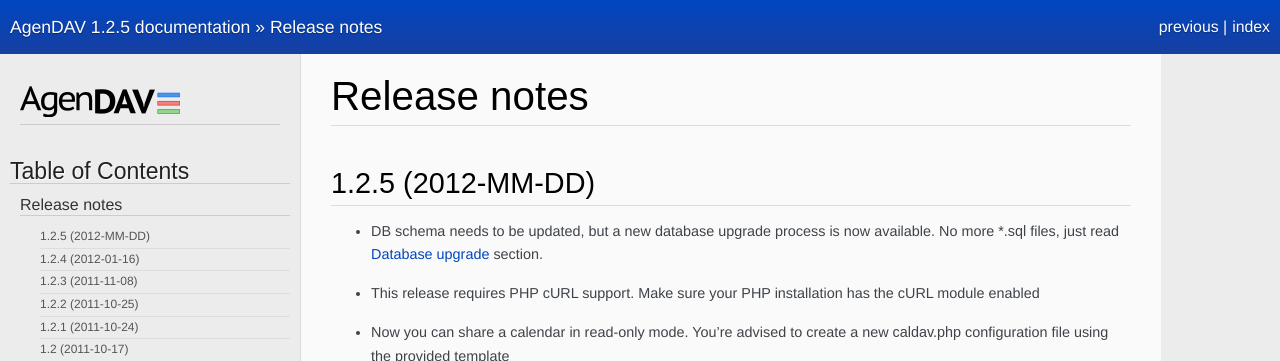
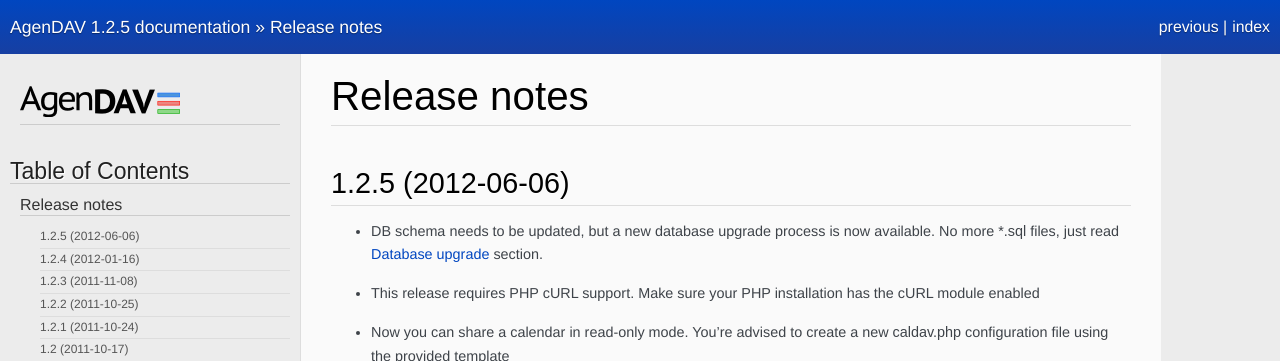
Before and after one commit to birdrock00/caldaver, a Sphinx documentation site: the page built from doc/source/releasenotes.rst, in a window 1280 px wide and 900 px high. Shown: the top 361 px of the window. Built offline with Sphinx 7.4.7, drawn with Linux system fonts in a browser that asks for light colours; some web fonts are replaced.

Commit message:
Update docs

```diff
--- a/doc/source/releasenotes.rst
+++ b/doc/source/releasenotes.rst
@@ -5,7 +5,7 @@
 
 .. _v1.2.5:
 
-1.2.5 (2012-MM-DD)
+1.2.5 (2012-06-06)
 ------------------
 
 * DB schema needs to be updated, but a new database upgrade process is now available. No more ``*.sql`` files, just read :ref:`dbupgrade` section.
```
